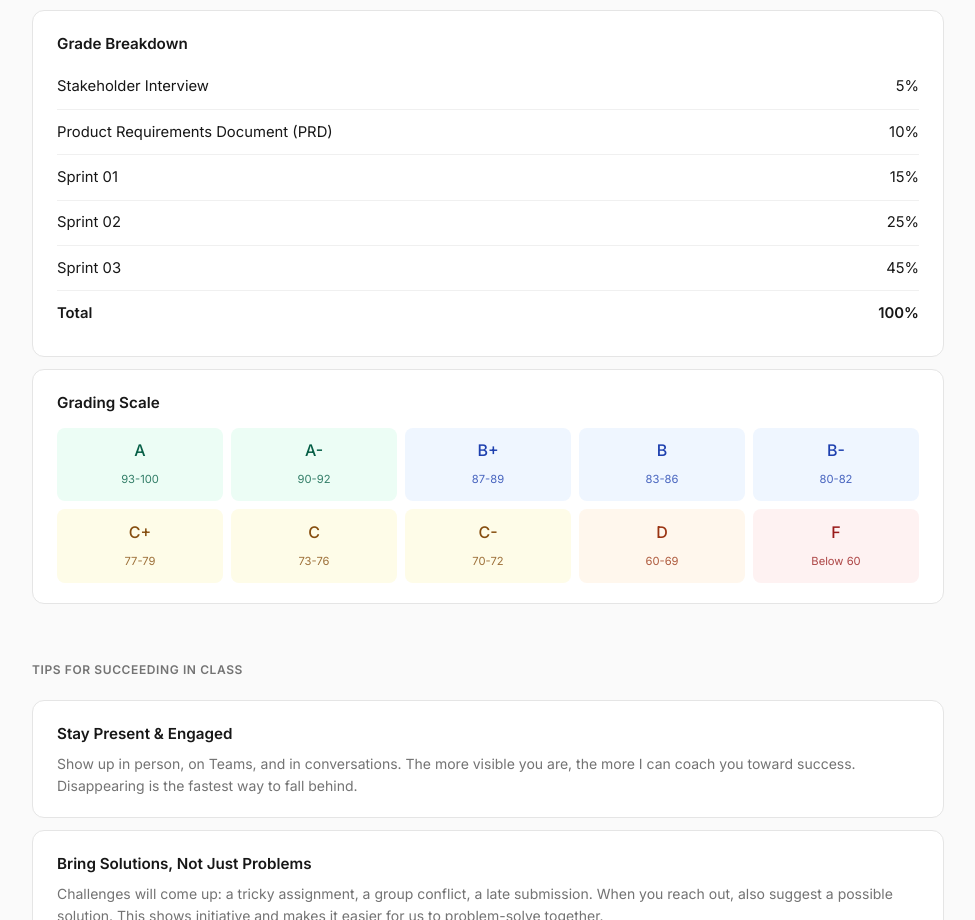
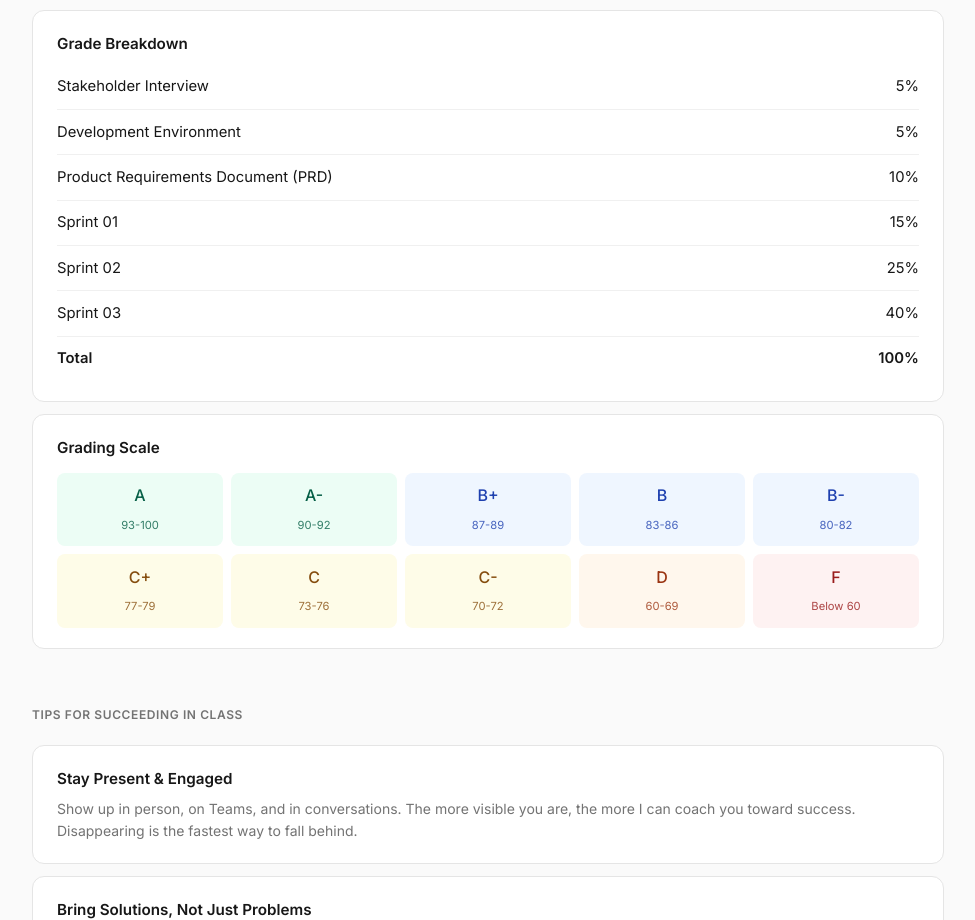
Before and after one commit to LMU-ISBA/isba-4797-s26, a plain HTML site: page index.html in a window 1280 px wide. Shown: the part 2820-3740 px from the top of the page, without its empty margins (152-1127 px from the left). Drawn offline with Linux system fonts and the light colour scheme.

Commit message:
Update grading breakdown with Development Environment
- Add Development Environment at 5%
- Reduce Sprint 03 from 45% to 40%

```diff
--- a/index.html
+++ b/index.html
@@ -687,6 +687,10 @@
                         <span>5%</span>
                     </div>
                     <div class="grading-item">
+                        <span>Development Environment</span>
+                        <span>5%</span>
+                    </div>
+                    <div class="grading-item">
                         <span>Product Requirements Document (PRD)</span>
                         <span>10%</span>
                     </div>
@@ -700,7 +704,7 @@
                     </div>
                     <div class="grading-item">
                         <span>Sprint 03</span>
-                        <span>45%</span>
+                        <span>40%</span>
                     </div>
                     <div class="grading-item">
                         <span>Total</span>
```
